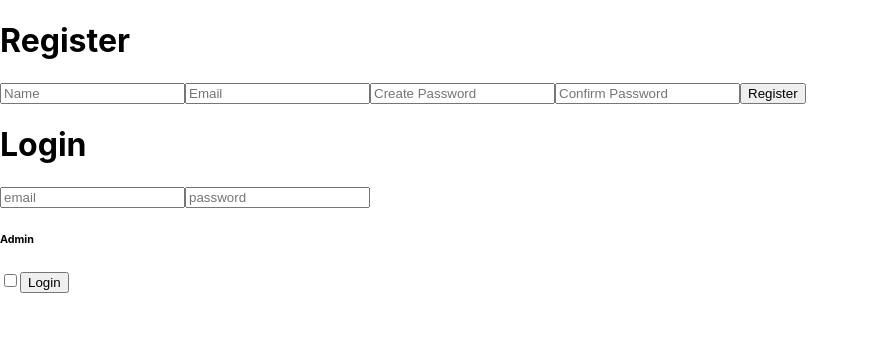
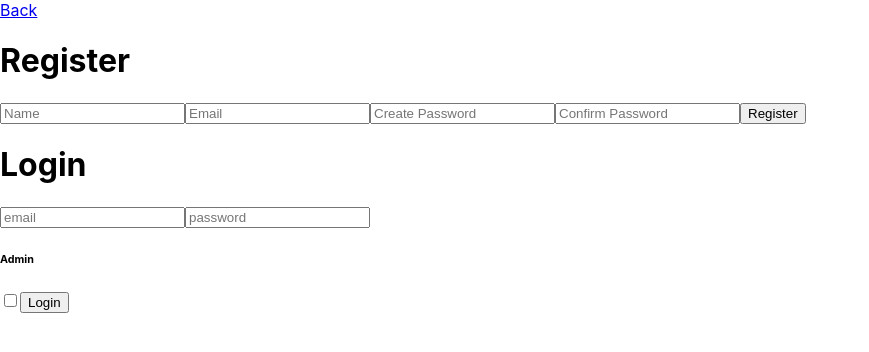
Before and after one commit to jksntaylor/thephotoalphabet, a React (Create React App) app: page /#/auth in a window 1280 px wide. Shown: the top 352 px of the page, without its empty margins (0-869 px from the left). Built offline with nearby package versions, Linux system fonts and the light colour scheme.

Commit message:
add to cart button shows up if input length is >= 3, added link to auth component

```diff
--- a/src/components/Auth/Auth.js
+++ b/src/components/Auth/Auth.js
@@ -1,5 +1,6 @@
 import React, {Component} from 'react';
 import axios from 'axios';
+import {Link} from 'react-router-dom';
 
 class Auth extends Component {
     constructor() {
@@ -54,6 +55,7 @@ class Auth extends Component {
     render() {
         return (
             <div className='auth-container'>
+                <Link to='/make'>Back</Link>
                 <div className='registration-form'>
                     <h1>Register</h1>
                     <input onChange={e => {this.handleChange('fullName', e.target.value)}} value={this.state.fullName} className='register-name-input' placeholder='Name'/>
--- a/src/components/Input/Input.js
+++ b/src/components/Input/Input.js
@@ -28,6 +28,7 @@ class Input extends Component {
     }
 
     handleRandomize = () => {
+        console.log(this.state.userInput);
         this.setState({
             userInput: this.state.userInput.map(obj => {
                 return { ...obj, count: Math.floor(Math.random() * 3)+1 }
@@ -54,6 +55,7 @@ class Input extends Component {
                 <div className='inputContainer'>
                     <input className='input' placeholder='Make Your Own!' value={this.state.userInput.reduce((acc, obj) => acc + obj.letter, '')} onChange={e => this.handleInputChange(e.target.value)} type="text" />
                 </div>
+                {this.state.userInput.length>=3 ? <div><button>Add To Cart</button></div> : <div><h6>Word Must be At Least 3 Letters</h6></div>}
             </div>
         )
     }
--- a/src/redux/reducer.js
+++ b/src/redux/reducer.js
@@ -17,7 +17,7 @@ export default function reducer(state = initialState, action) {
         case IS_ADMIN:
             return {...state, isAdmin: true};
         case ADD_TO_CART:
-            return {...state, cart: [...cart, action.payload]};
+            return {...state, cart: [...state.cart, action.payload]};
         case REMOVE_FROM_CART:
             let index = state.cart.findIndex(item => +item.id === +action.payload);
             let copy = state.cart.slice();
```
